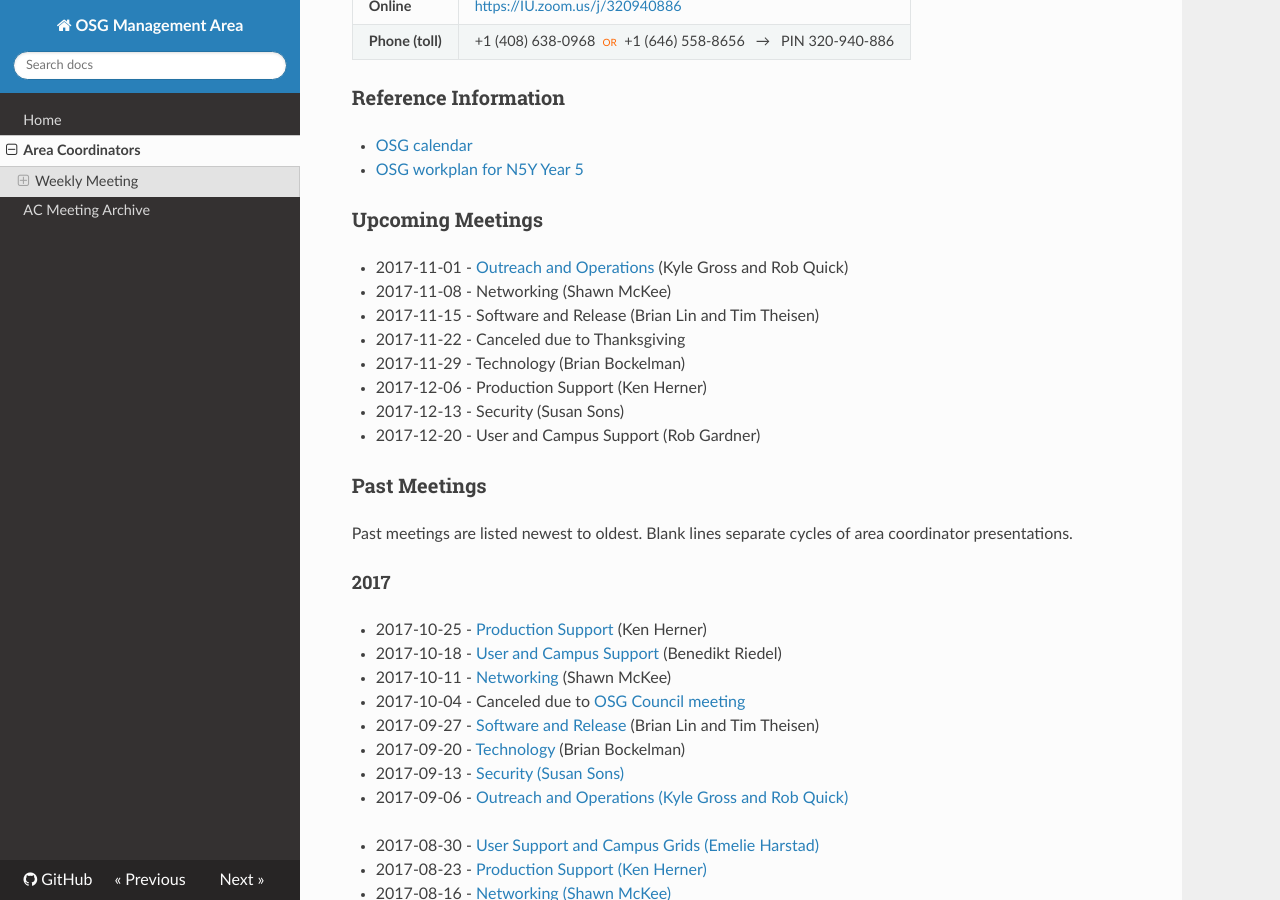
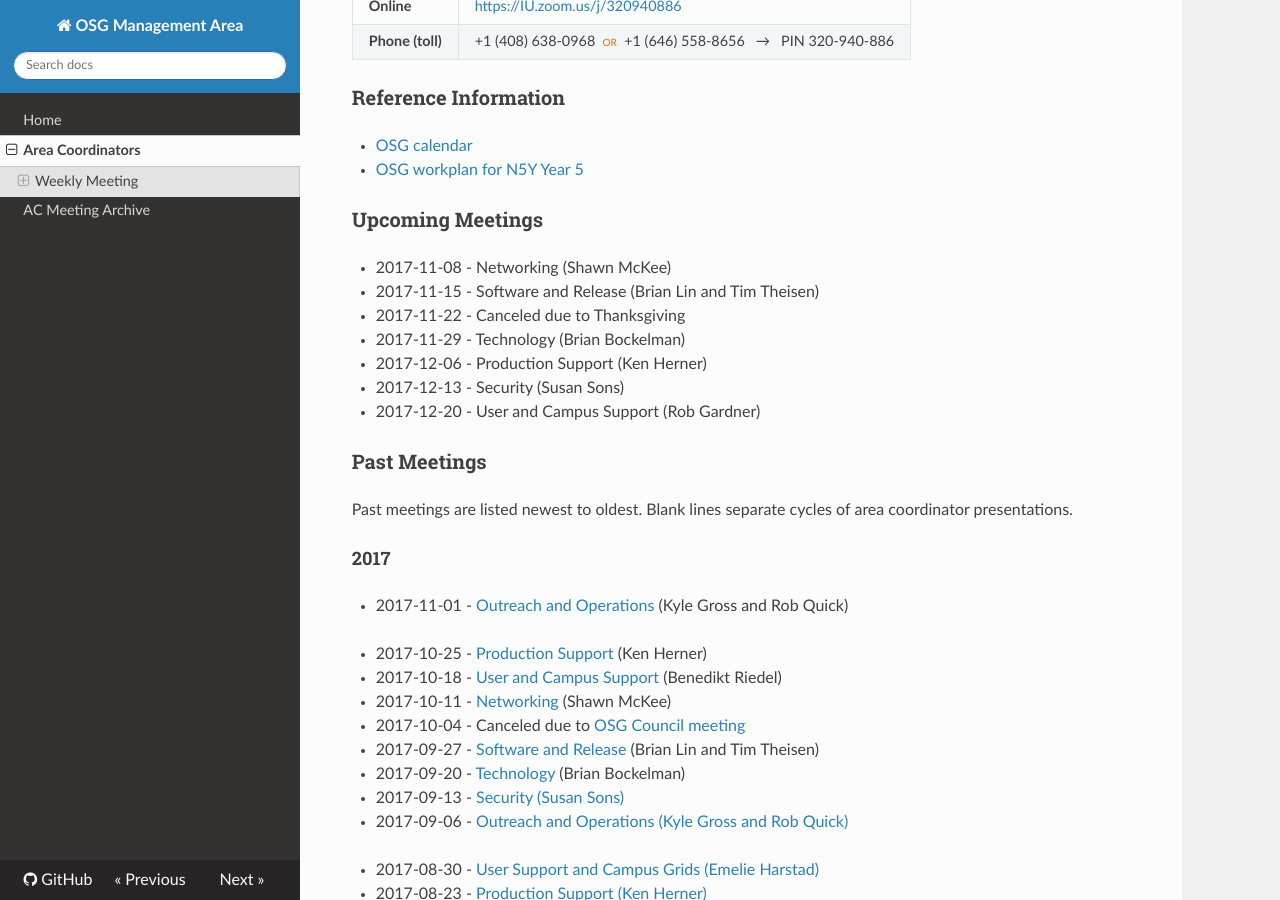
Before and after one commit to ppaschos/management-1, an MkDocs documentation site: the page built from docs/area-coordinators.md, in a window 1280 px wide and 900 px high, scrolled down 770 px. Built offline with MkDocs 1.6.1, drawn with Linux system fonts in a browser that asks for light colours; nearby versions of some CDN libraries; old or Windows-style settings are respelled for this version of MkDocs; part of the change alters nothing that is shown.

Commit message:
Moved 2017-11-01 to past meetings

```diff
--- a/docs/area-coordinators.md
+++ b/docs/area-coordinators.md
@@ -44,7 +44,6 @@ The current Area Coordinators are:
 
 ### Upcoming Meetings
 
-- 2017-11-01 - [Outreach and Operations](https://github.com/opensciencegrid/operations/blob/master/docs/acops.md) (Kyle Gross and Rob Quick)
 - 2017-11-08 - Networking (Shawn McKee)
 - 2017-11-15 - Software and Release (Brian Lin and Tim Theisen)
 - 2017-11-22 - Canceled due to Thanksgiving
@@ -59,6 +58,10 @@ The current Area Coordinators are:
 Past meetings are listed newest to oldest.  Blank lines separate cycles of area coordinator presentations.
 
 #### 2017
+
+- 2017-11-01 - [Outreach and Operations](https://github.com/opensciencegrid/operations/blob/master/docs/acops.md) (Kyle Gross and Rob Quick)
+
+<!-- -->
 
 - 2017-10-25 - [Production Support](https://drive.google.com/open?id=0BzjiUtV-7HOrZ2ZTTUN4eXFnS0E) (Ken Herner)
 - 2017-10-18 - [User and Campus Support](https://docs.google.com/presentation/d/197X_9zF4iKyhyIwD2YVgc-PIm8oKVb74wo7nbJnlY8o/view?usp=sharing) (Benedikt Riedel)
```
